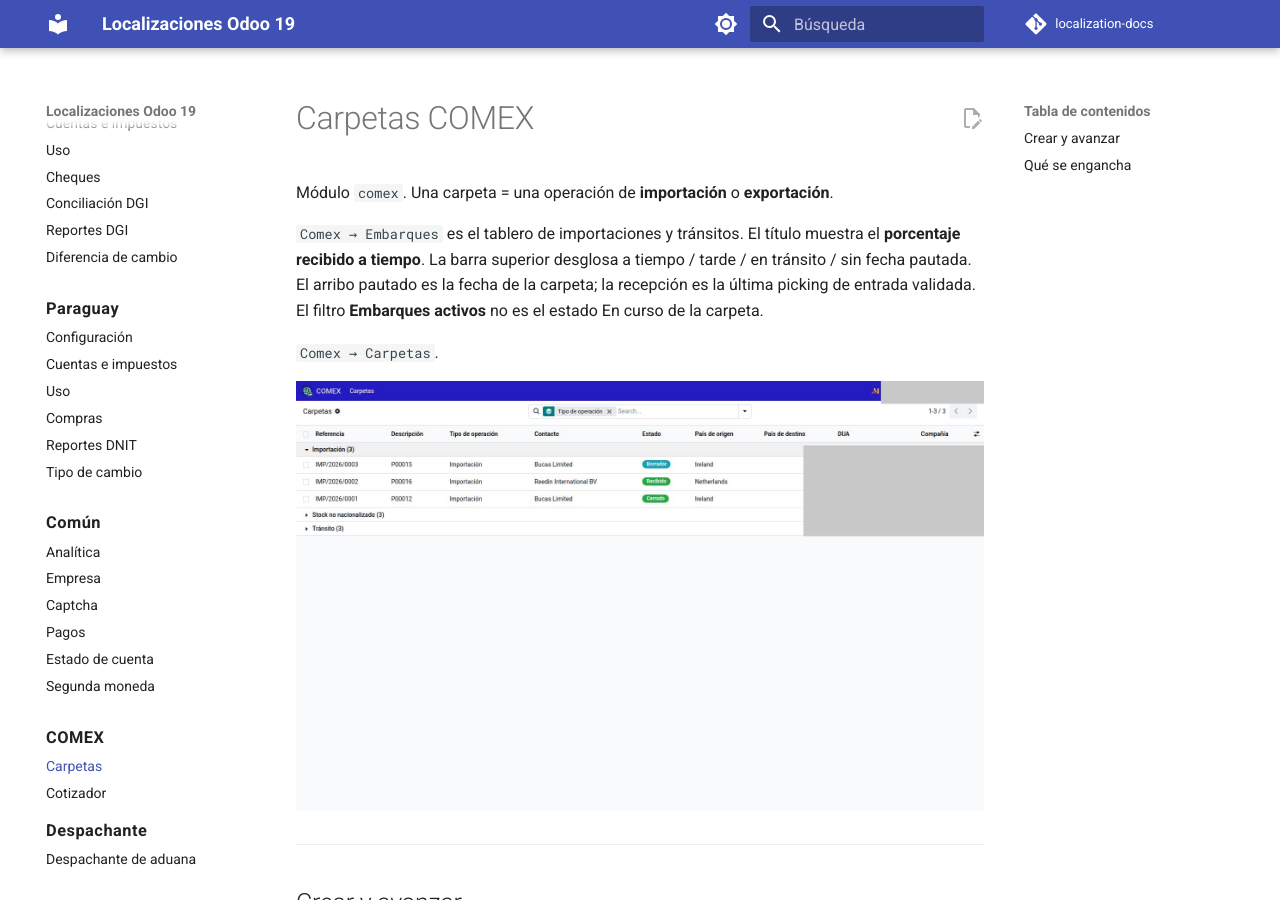
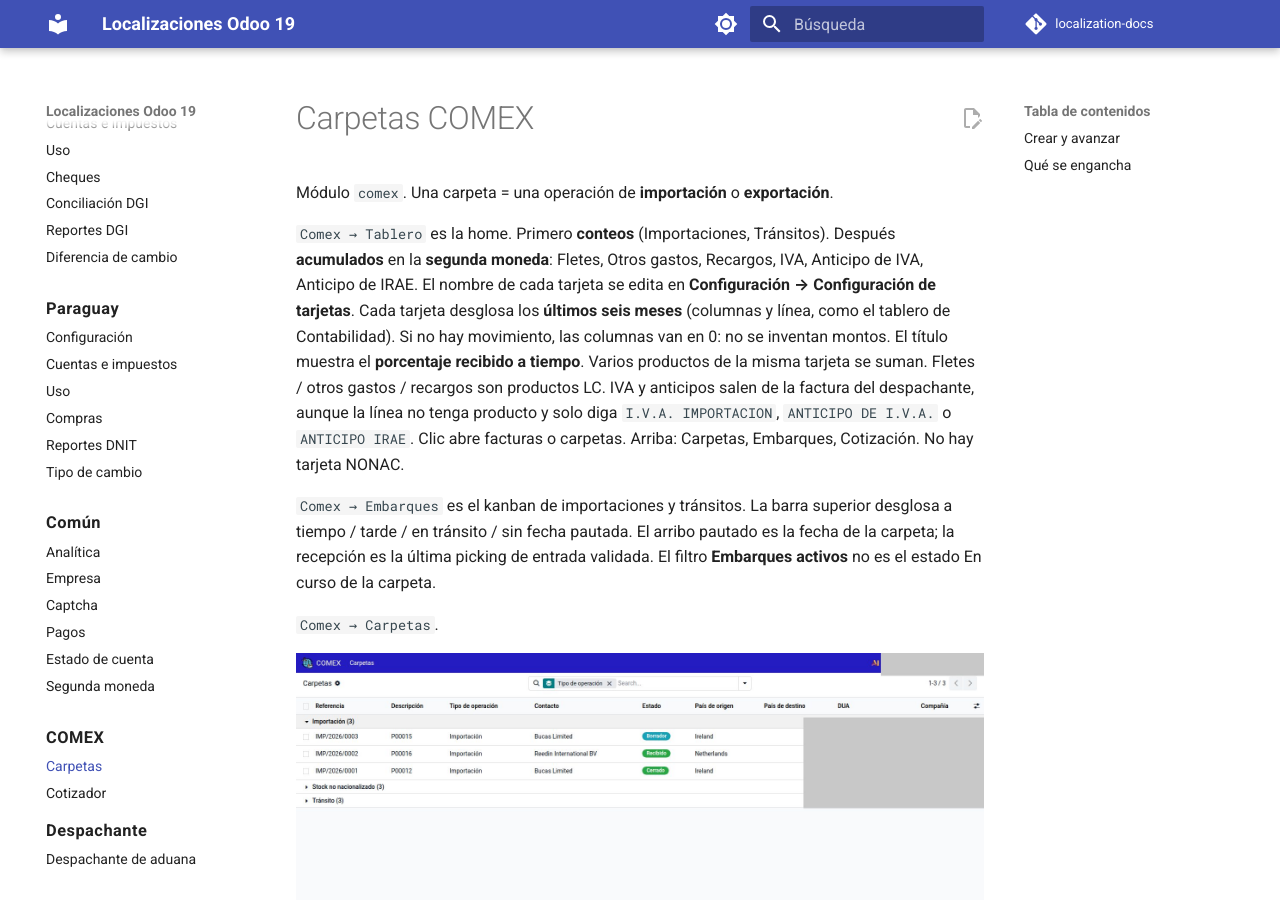
Before and after one commit to Pabloolano/localization-docs, an MkDocs documentation site: the page built from docs/comex/carpetas.md, in a window 1280 px wide and 900 px high. Built offline with MkDocs 1.6.1 and Material for MkDocs 9.7.7, drawn with Linux system fonts in a browser that asks for light colours; comment, search, counter and statistics services are not loaded; some of the changed text lies outside the part shown.

Commit message:
docs(comex): tablero home y columnas en cero
Comex abre en Tablero. Sin movimiento las columnas quedan en 0.

Co-authored-by: Cursor <cursoragent@cursor.com>

```diff
--- a/docs/comex/carpetas.md
+++ b/docs/comex/carpetas.md
@@ -2,7 +2,9 @@
 
 Módulo `comex`. Una carpeta = una operación de **importación** o **exportación**.
 
-`Comex → Embarques` es el tablero de importaciones y tránsitos. El título muestra el **porcentaje recibido a tiempo**. La barra superior desglosa a tiempo / tarde / en tránsito / sin fecha pautada. El arribo pautado es la fecha de la carpeta; la recepción es la última picking de entrada validada. El filtro **Embarques activos** no es el estado En curso de la carpeta.
+`Comex → Tablero` es la home. Primero **conteos** (Importaciones, Tránsitos). Después **acumulados** en la **segunda moneda**: Fletes, Otros gastos, Recargos, IVA, Anticipo de IVA, Anticipo de IRAE. El nombre de cada tarjeta se edita en **Configuración → Configuración de tarjetas**. Cada tarjeta desglosa los **últimos seis meses** (columnas y línea, como el tablero de Contabilidad). Si no hay movimiento, las columnas van en 0: no se inventan montos. El título muestra el **porcentaje recibido a tiempo**. Varios productos de la misma tarjeta se suman. Fletes / otros gastos / recargos son productos LC. IVA y anticipos salen de la factura del despachante, aunque la línea no tenga producto y solo diga `I.V.A. IMPORTACION`, `ANTICIPO DE I.V.A.` o `ANTICIPO IRAE`. Clic abre facturas o carpetas. Arriba: Carpetas, Embarques, Cotización. No hay tarjeta NONAC.
+
+`Comex → Embarques` es el kanban de importaciones y tránsitos. La barra superior desglosa a tiempo / tarde / en tránsito / sin fecha pautada. El arribo pautado es la fecha de la carpeta; la recepción es la última picking de entrada validada. El filtro **Embarques activos** no es el estado En curso de la carpeta.
 
 `Comex → Carpetas`.
 
@@ -52,7 +54,7 @@ En la lista, la columna **Guía** dice qué falta para poder cerrar: facturas de
 
 La guía y los documentos se ajustan en `COMEX → Configuración`.
 
-`Comex → Configuración → Productos por tarjeta` asigna cada producto de costo en destino a una tarjeta del tablero: Fletes, Gastos locales, Recargos, IVA, Anticipo de IVA, Anticipo de IRAE. El honorario del despachante va en Gastos locales. Impuestos va en Recargos. IVA y los anticipos salen de la factura del despachante y no capitalizan. La lista es por compañía. **Cargar desde la guía** toma los productos LC que ya tienen concepto (flete, gastos locales, honorario, impuestos) y los asigna.
+`Comex → Configuración → Configuración de tarjetas` cambia el título que se ve en el tablero (por ejemplo Otros gastos). `Comex → Configuración → Productos por tarjeta` asigna cada producto de costo en destino a una tarjeta: Fletes, Otros gastos, Recargos, IVA, Anticipo de IVA, Anticipo de IRAE. El honorario del despachante va en Otros gastos. Impuestos va en Recargos. IVA y los anticipos salen de la factura del despachante y no capitalizan. La lista es por compañía. **Cargar desde la guía** toma los productos LC que ya tienen concepto (flete, gastos locales, honorario, impuestos) y los asigna.
 
 Los productos de gasto LC tienen que facturarse **sobre cantidades pedidas**, no al recibir. Si no, la línea entra en 0 y la grilla muestra Facturado 0. Odoo avisa al postear o vincular esa factura.
 
```
